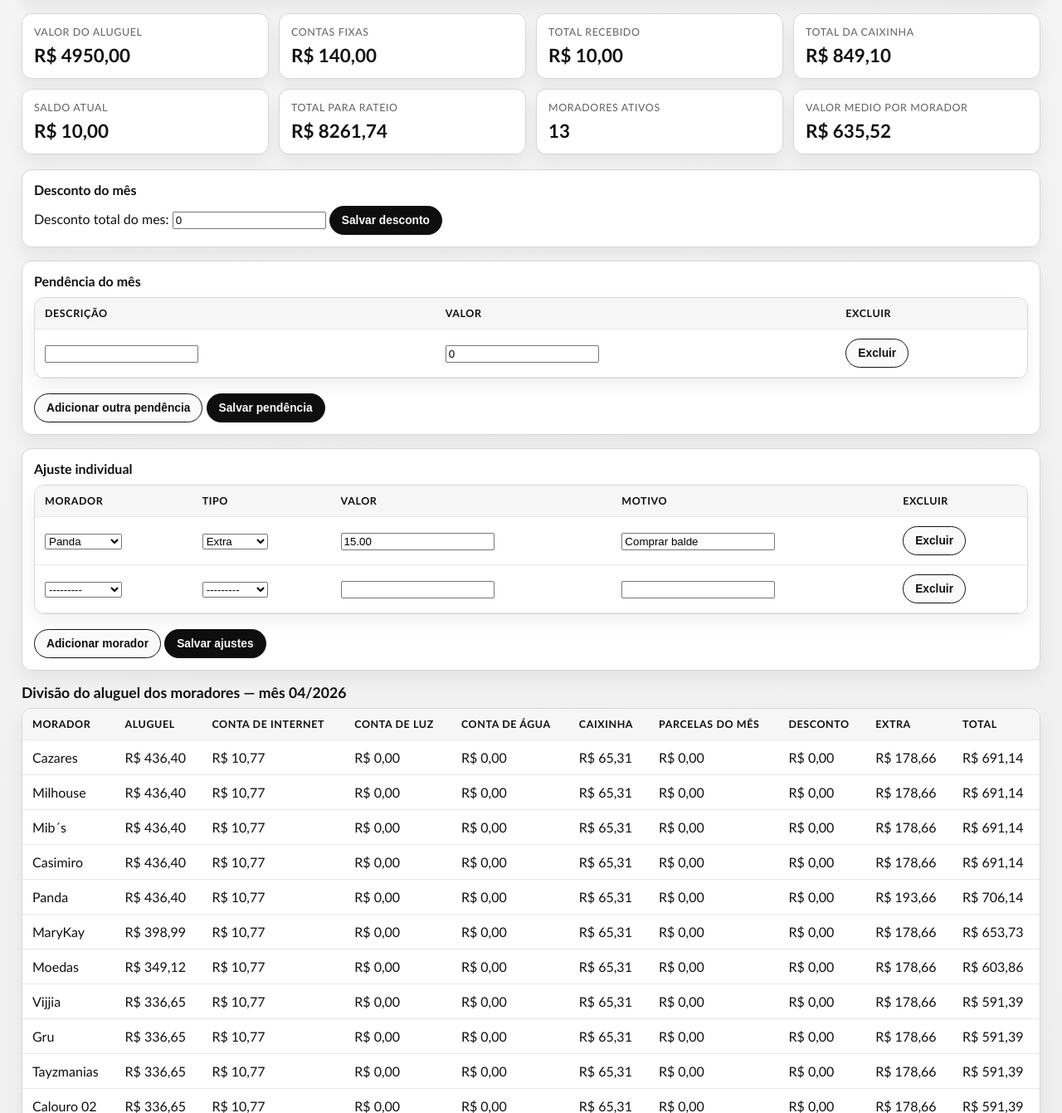
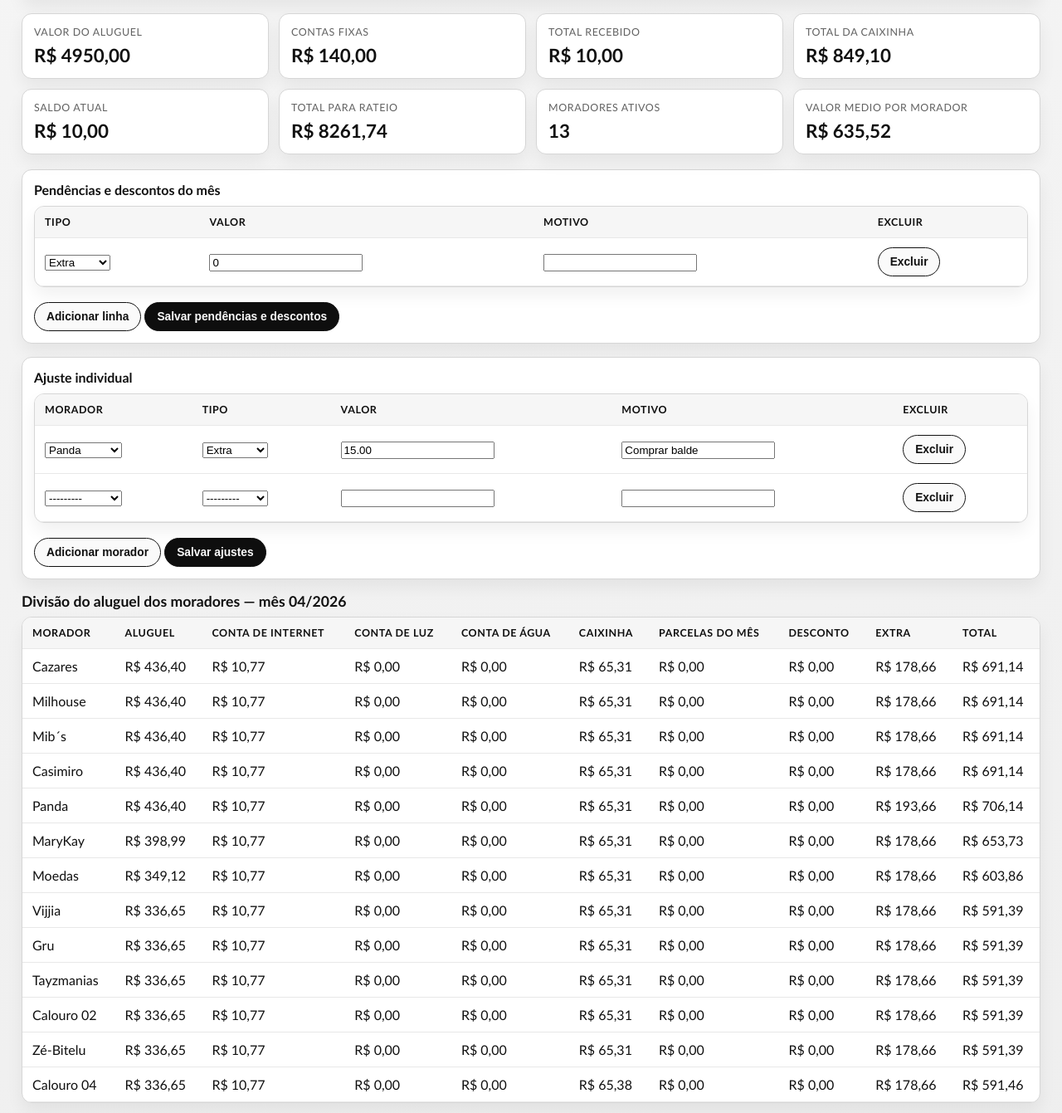
Before and after one commit to flavioeduardo670/rpf, a Django app: page /financeiro/ in a window 1280 px wide. Shown: the part 766-2107 px from the top of the page at 83% size. Run offline with Django 5.2, Linux system fonts and the light colour scheme; a user stored in the database is signed in; data comes from the database, SQL or seed files in the repository; tables that the repository leaves empty hold one stand-in row (values such as "Sample post"); parts of the project's set-up code (start-up, migrations or seed data) failed here and were passed over.

Commit message:
Unifica pendências e descontos na tabela mensal

```diff
--- a/core/forms.py
+++ b/core/forms.py
@@ -533,8 +533,12 @@ class PendenciaMensalForm(forms.ModelForm):
 class PendenciaMensalItemForm(forms.ModelForm):
     class Meta:
         model = PendenciaMensalItem
-        fields = ['descricao', 'valor']
-        labels = {'descricao': 'Descricao', 'valor': 'Valor'}
+        fields = ['tipo', 'valor', 'motivo']
+        labels = {'tipo': 'Tipo', 'valor': 'Valor', 'motivo': 'Motivo'}
+
+    def __init__(self, *args, **kwargs):
+        super().__init__(*args, **kwargs)
+        apply_form_config(self, 'pendencia_mensal_item_form')
 
 
 class AjusteMoradorForm(forms.ModelForm):
--- a/core/models.py
+++ b/core/models.py
@@ -218,15 +218,23 @@ class PendenciaMensal(models.Model):
 
 
 class PendenciaMensalItem(models.Model):
+    TIPO_CHOICES = [
+        ('extra', 'Extra'),
+        ('desconto', 'Desconto'),
+    ]
+
     mes_referencia = models.DateField()
-    descricao = models.CharField(max_length=200)
+    tipo = models.CharField(max_length=20, choices=TIPO_CHOICES, default='extra')
+    motivo = models.CharField(max_length=200, default='')
+    descricao = models.CharField(max_length=200, blank=True, default='')
     valor = models.DecimalField(max_digits=10, decimal_places=2, default=0)
 
     class Meta:
         ordering = ['id']
 
     def __str__(self):
-        return f"{self.descricao} ({self.mes_referencia.strftime('%m/%Y')})"
+        descricao = self.motivo or self.descricao or 'Sem motivo'
+        return f"{descricao} ({self.mes_referencia.strftime('%m/%Y')})"
 
 
 class ParcelaRateioExclusao(models.Model):
--- a/core/services/financeiro.py
+++ b/core/services/financeiro.py
@@ -4,16 +4,7 @@ from decimal import Decimal
 from django.db.models import Sum
 from django.utils import timezone
 
-from core.models import (
-    AjusteMorador,
-    ConfiguracaoFinanceira,
-    ContaFixa,
-    DescontoMensal,
-    Morador,
-    NotaParcela,
-    PendenciaMensalItem,
-    PendenciaMensal,
-)
+from core.models import AjusteMorador, ConfiguracaoFinanceira, ContaFixa, DescontoMensal, Morador, NotaParcela, PendenciaMensal, PendenciaMensalItem
 
 
 def resolver_mes_referencia(mes_param):
@@ -52,11 +43,12 @@ def calcular_rateio_financeiro(mes_referencia, incluir_pendencia=True):
     contas_fixas = list(ContaFixa.objects.filter(ativo=True).order_by('nome'))
     valor_fixas_total = sum((conta.valor for conta in contas_fixas), Decimal('0.00'))
 
+    pendencias_items = list(PendenciaMensalItem.objects.filter(mes_referencia=mes_referencia).order_by('id'))
+    desconto_itens_total = sum((item.valor for item in pendencias_items if item.tipo == 'desconto'), Decimal('0.00'))
+    pendencia_itens_total = sum((item.valor for item in pendencias_items if item.tipo == 'extra'), Decimal('0.00'))
     desconto_obj = DescontoMensal.objects.filter(mes_referencia=mes_referencia).first()
-    pendencias_items = list(PendenciaMensalItem.objects.filter(mes_referencia=mes_referencia).order_by('id'))
-    pendencia_itens_total = sum((item.valor for item in pendencias_items), Decimal('0.00'))
     pendencia_obj = PendenciaMensal.objects.filter(mes_referencia=mes_referencia).first()
-    desconto_total_mes = desconto_obj.valor_total if desconto_obj else Decimal('0.00')
+    desconto_total_mes = desconto_itens_total if pendencias_items else (desconto_obj.valor_total if desconto_obj else Decimal('0.00'))
     pendencia_total_mes = (
         (pendencia_itens_total if pendencias_items else (pendencia_obj.valor_total if pendencia_obj else Decimal('0.00')))
         if incluir_pendencia else Decimal('0.00')
--- a/core/templates/core/financeiro.html
+++ b/core/templates/core/financeiro.html
@@ -174,22 +174,7 @@
     </section>
 
     <section class="config-wrap">
-        <h2>Desconto do mês</h2>
-        {% if can_edit_financeiro %}
-        <form method="post">
-            {% csrf_token %}
-            <input type="hidden" name="mes_referencia" value="{{ mes_referencia|date:'Y-m-d' }}">
-            {{ desconto_form.valor_total.label_tag }}
-            {{ desconto_form.valor_total }}
-            <button type="submit" name="desconto_submit" class="btn">Salvar desconto</button>
-        </form>
-        {% else %}
-        <p>Desconto atual: <strong>R$ {{ desconto_total_mes|floatformat:2 }}</strong></p>
-        {% endif %}
-    </section>
-
-    <section class="config-wrap">
-        <h2>Pendência do mês</h2>
+        <h2>Pendências e descontos do mês</h2>
         {% if can_edit_financeiro %}
         <form method="post">
             {% csrf_token %}
@@ -198,15 +183,17 @@
             <div class="table-wrap">
                 <table>
                     <tr>
-                        <th>Descrição</th>
+                        <th>Tipo</th>
                         <th>Valor</th>
+                        <th>Motivo</th>
                         <th>Excluir</th>
                     </tr>
                     <tbody id="pendencia-body">
                     {% for form in pendencia_formset %}
                     <tr>
-                        <td>{{ form.descricao }}</td>
+                        <td>{{ form.tipo }}</td>
                         <td>{{ form.valor }}</td>
+                        <td>{{ form.motivo }}</td>
                         <td>
                             <button type="button" class="btn btn-invert" data-remove-pendencia>Excluir</button>
                             <span style="display:none;">{{ form.DELETE }}</span>
@@ -216,16 +203,17 @@
                     </tbody>
                 </table>
             </div>
-            <button type="button" class="btn btn-invert" id="add-pendencia">Adicionar outra pendência</button>
-            <button type="submit" name="pendencia_submit" class="btn">Salvar pendência</button>
+            <button type="button" class="btn btn-invert" id="add-pendencia">Adicionar linha</button>
+            <button type="submit" name="pendencia_submit" class="btn">Salvar pendências e descontos</button>
         </form>
         {% else %}
-        <p>Pendência atual: <strong>R$ {{ pendencia_total_mes|floatformat:2 }}</strong></p>
+        <p>Extras atuais: <strong>R$ {{ pendencia_total_mes|floatformat:2 }}</strong></p>
+        <p>Descontos atuais: <strong>R$ {{ desconto_total_mes|floatformat:2 }}</strong></p>
         <ul>
             {% for pendencia in pendencias_items %}
-            <li>{{ pendencia.descricao }} — R$ {{ pendencia.valor|floatformat:2 }}</li>
+            <li>{{ pendencia.get_tipo_display }} — {{ pendencia.motivo|default:pendencia.descricao }} — R$ {{ pendencia.valor|floatformat:2 }}</li>
             {% empty %}
-            <li>Nenhuma pendência registrada no mês.</li>
+            <li>Nenhuma linha registrada no mês.</li>
             {% endfor %}
         </ul>
         {% endif %}
@@ -345,8 +333,9 @@
 </template>
 <template id="pendencia-template">
     <tr>
-        <td>{{ pendencia_formset.empty_form.descricao }}</td>
+        <td>{{ pendencia_formset.empty_form.tipo }}</td>
         <td>{{ pendencia_formset.empty_form.valor }}</td>
+        <td>{{ pendencia_formset.empty_form.motivo }}</td>
         <td>
             <button type="button" class="btn btn-invert" data-remove-pendencia>Excluir</button>
             <span style="display:none;">{{ pendencia_formset.empty_form.DELETE }}</span>
```
Also changed, not shown: core/migrations/0052_pendencia_item_tipo_motivo.py (added).
